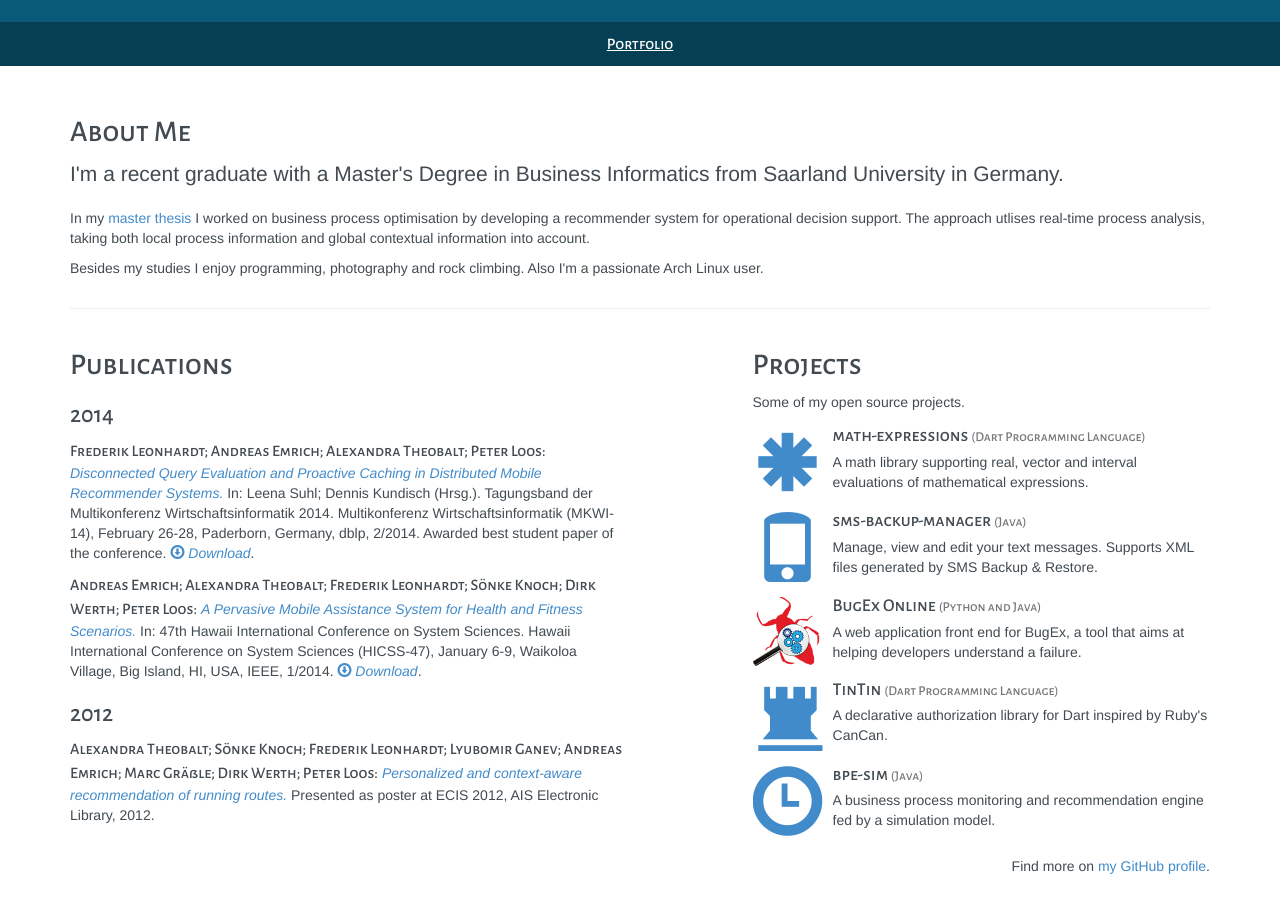
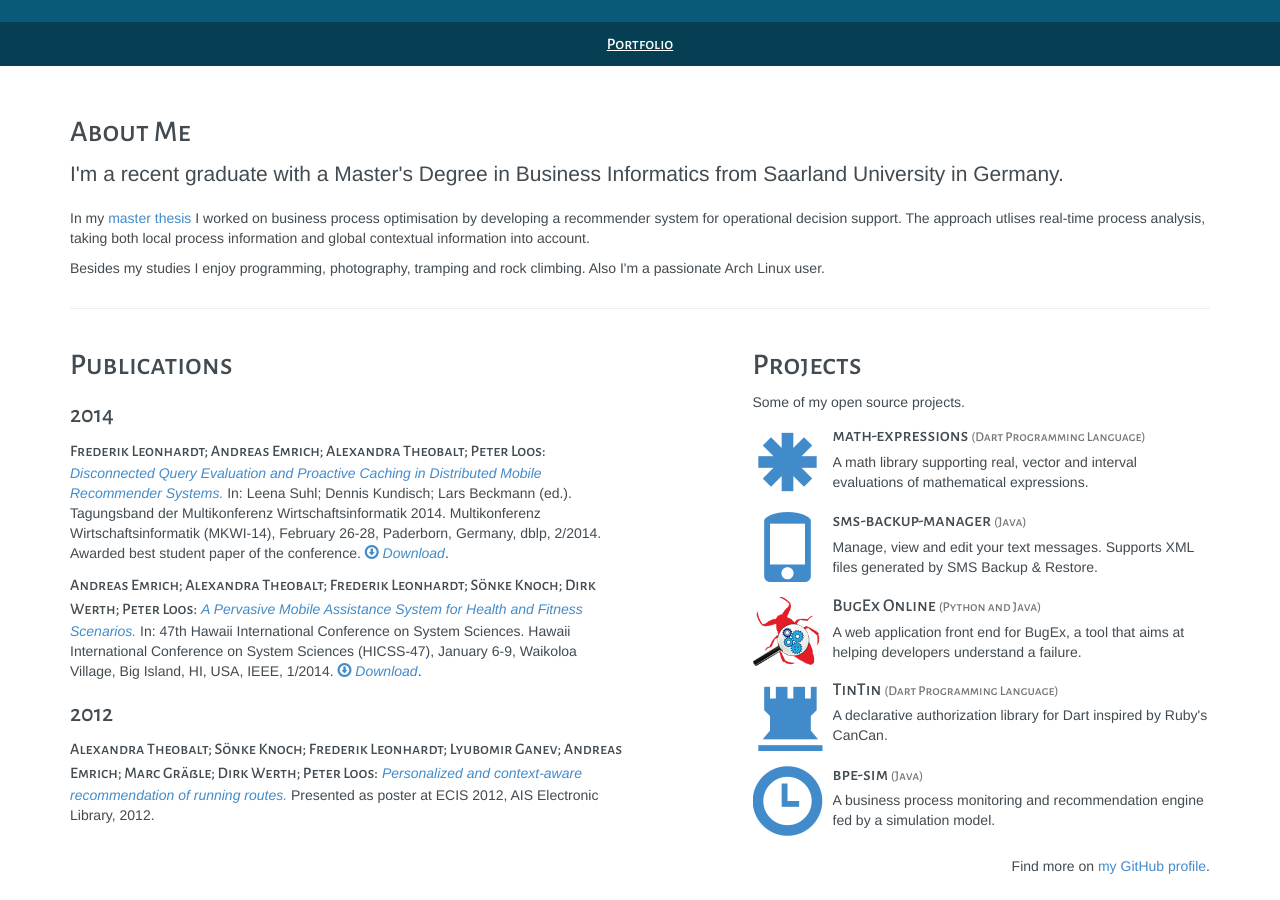
Before and after one commit to fkleon/fkleon.github.io, a Jekyll site: the page built from index.html, in a window 1280 px wide and 900 px high, scrolled down 354 px. Built offline with Jekyll 4.4.1, drawn with Linux system fonts in a browser that asks for light colours; nearby versions of some CDN libraries.

Commit message:
Update about me section, update publications (translation).

```diff
--- a/_data/publications.yml
+++ b/_data/publications.yml
@@ -1,6 +1,6 @@
 - title: "Disconnected Query Evaluation and Proactive Caching in Distributed Mobile Recommender Systems"
   authors: "Frederik Leonhardt; Andreas Emrich; Alexandra Theobalt; Peter Loos"
-  text: "In: Leena Suhl; Dennis Kundisch (Hrsg.). Tagungsband der Multikonferenz Wirtschaftsinformatik 2014. Multikonferenz Wirtschaftsinformatik (MKWI-14), February 26-28, Paderborn, Germany, dblp, 2/2014. Awarded best student paper of the conference."
+  text: "In: Leena Suhl; Dennis Kundisch; Lars Beckmann (ed.). Tagungsband der Multikonferenz Wirtschaftsinformatik 2014. Multikonferenz Wirtschaftsinformatik (MKWI-14), February 26-28, Paderborn, Germany, dblp, 2/2014. Awarded best student paper of the conference."
   url: http://www.dfki.de/web/forschung/publikationen?pubid=7224
   download: /downloads/mkwi2014_CR.pdf
   year: 2014
--- a/index.html
+++ b/index.html
@@ -12,7 +12,7 @@ pos: 1
             <p>In my <a href ="{{ "/downloads/frederik_leonhardt_master_thesis.pdf" | prepend: site.baseurl }}">master thesis</a> I worked on
             business process optimisation by developing a recommender system for operational decision support.
             The approach utlises real-time process analysis, taking both local process information and global contextual information into account.</p>
-            <p>Besides my studies I enjoy programming, photography and rock climbing. Also I'm a passionate Arch Linux user.</p>
+            <p>Besides my studies I enjoy programming, photography, tramping and rock climbing. Also I'm a passionate Arch Linux user.</p>
         </section>
     </div>
 </div>
```
